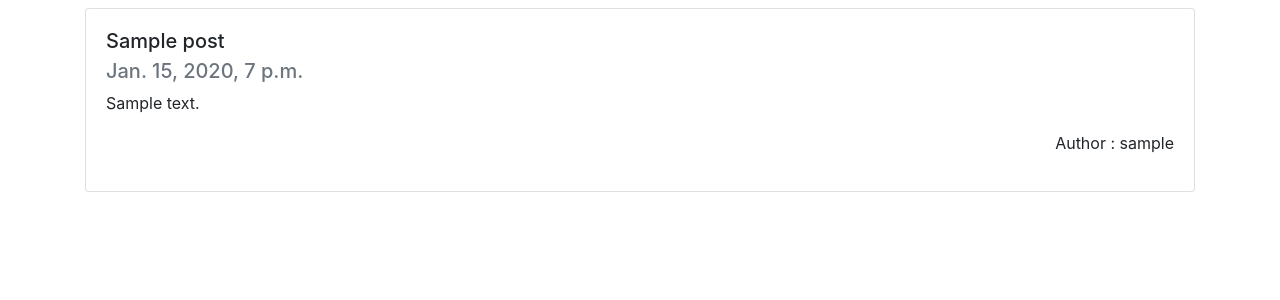
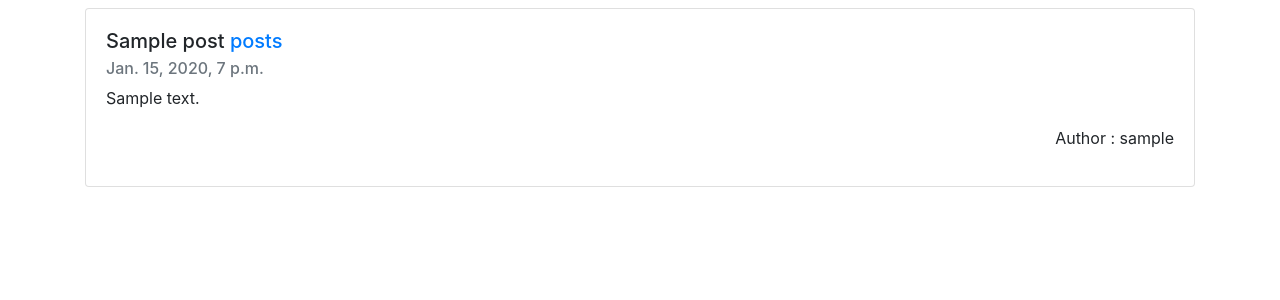
Before and after one commit to chajeehyung/djangogirls-tutorial, a Django app: page / in a window 1280 px wide. Shown: the part 56-356 px from the top of the page. Run offline with Django 3.2, Linux system fonts and the light colour scheme; tables that the repository leaves empty hold one stand-in row (values such as "Sample post"); some libraries are stand-ins or nearby versions.

Commit message:
post_detail 생성

```diff
--- a/app/blog/views.py
+++ b/app/blog/views.py
@@ -1,5 +1,5 @@
 import random
-
+import re
 from django.shortcuts import render
 from django.template import loader
 from django.http import HttpResponse
@@ -27,3 +27,26 @@ def post_list(request):
         'blog/post_list.html',
         context,
     )
+
+def post_detail(request, pk):
+    # m = re.search(r'^/posts/(?P<pk>\d+)/$', request.path)
+    # pk = m.group('pk')
+    # request.path 에 있는 문자열을
+    # /posts/12345/
+    # /posts/3/
+    # 위의 정규표현식을 적절히
+    # 12345와 3문자열을 추출
+    # 추출한 결과를 HttpResponse에 리턴
+    post = Post.objects.get(id=pk)
+
+    context = {
+        'post':post
+    }
+
+    return render(
+        request,
+        'blog/post_detail.html',
+        context,
+    )
+
+    # return HttpResponse(post.title)
--- a/app/config/urls.py
+++ b/app/config/urls.py
@@ -20,5 +20,15 @@ from blog import views
 
 urlpatterns = [
     url(r'^admin/', admin.site.urls),
-    url(r'^$', views.post_list)
+    url(r'^$', views.post_list),
+    url(r'^posts/(?P<pk>\d+)/$',views.post_detail),
+
+    # /posts/1/
+    # /posts/3/
+    # /posts/99999/
+    #
+    # <- 이 경우에 해당하는 정규표현식 패턴이(/로 끝나야 한다)
+    #
+    # blog.views.post_detail <- 여기로 전달됟도록 설정 및 뷰 함수 구현
+    # -> 이 뷰는 'Post Detail' 이라는 문자열를 HttpResponse를 사용해 리턴
 ]
--- /dev/null
+++ b/app/templates/base.html
@@ -0,0 +1,22 @@
+{% load static %}
+
+<!doctype html>
+<html lang="en">
+<link>
+    <meta charset="UTF-8">
+    <meta name="viewport"
+          content="width=device-width, user-scalable=no, initial-scale=1.0, maximum-scale=1.0, minimum-scale=1.0">
+    <meta http-equiv="X-UA-Compatible" content="ie=edge">
+    <title>Document</title>
+    <link rel="stylesheet" href="{% static 'bootstrap/css/bootstrap.css' %}">
+</head>
+<body>
+    <nav class="navbar navbar-expand-lg navbar-light bg-dark" >
+        <a href="#" class="navbar-brand">DjangoGirls</a>
+    </nav>
+    <div class="container mt-2">
+        {% block content %}
+        {% endblock %}
+    </div>
+</body>
+</html>
--- a/app/templates/blog/post_list.html
+++ b/app/templates/blog/post_list.html
@@ -1,29 +1,16 @@
-{% load static %}
-<!doctype html>
-<html lang="en">
-<link>
-    <meta charset="UTF-8">
-    <meta name="viewport"
-          content="width=device-width, user-scalable=no, initial-scale=1.0, maximum-scale=1.0, minimum-scale=1.0">
-    <meta http-equiv="X-UA-Compatible" content="ie=edge">
-    <title>Document</title>
-    <link rel="stylesheet" href="{% static 'bootstrap/css/bootstrap.css' %}">
-</head>
-<body>
-    <nav class="navbar navbar-expand-lg navbar-light bg-dark" >
-        <a href="#" class="navbar-brand">DjangoGirls</a>
-    </nav>
-    <div class="container mt-2">
-        {% for post in posts %}
-        <div class="card mb-2">
-            <div class="card-body">
-                <h5 class="card-title">{{ post.title }}</h5>
-                <h5 class="card-subtitle mb-2 text-muted">{{ post.created_date }}</h5>
-                <p class="card-text">{{ post.text|linebreaksbr|truncatechars:200 }}</p>
-                <p class="text-right">Author : {{ post.author}}</p>
-            </div>
+{% extends 'base.html' %}
+
+{% block content %}
+    {% for post in posts %}
+    <div class="card mt-2">
+        <div class="card-body">
+            <h5 class="card-title">{{ post.title }}
+                <a href="/posts/{{ post.pk }}/">posts</a>
+            </h5>
+            <h6 class="card-subtitle mb-2 text-muted">{{ post.created_date }}</h6>
+            <p class="card-text">{{ post.text|linebreaksbr|truncatechars:200 }}</p>
+            <p class="text-right">Author : {{ post.author}}</p>
         </div>
     </div>
     {% endfor %}
-</body>
-</html>
+{% endblock%}
```
Also changed, not shown: app/templates/blog/post_detail.html (added, +14 -0 lines).
